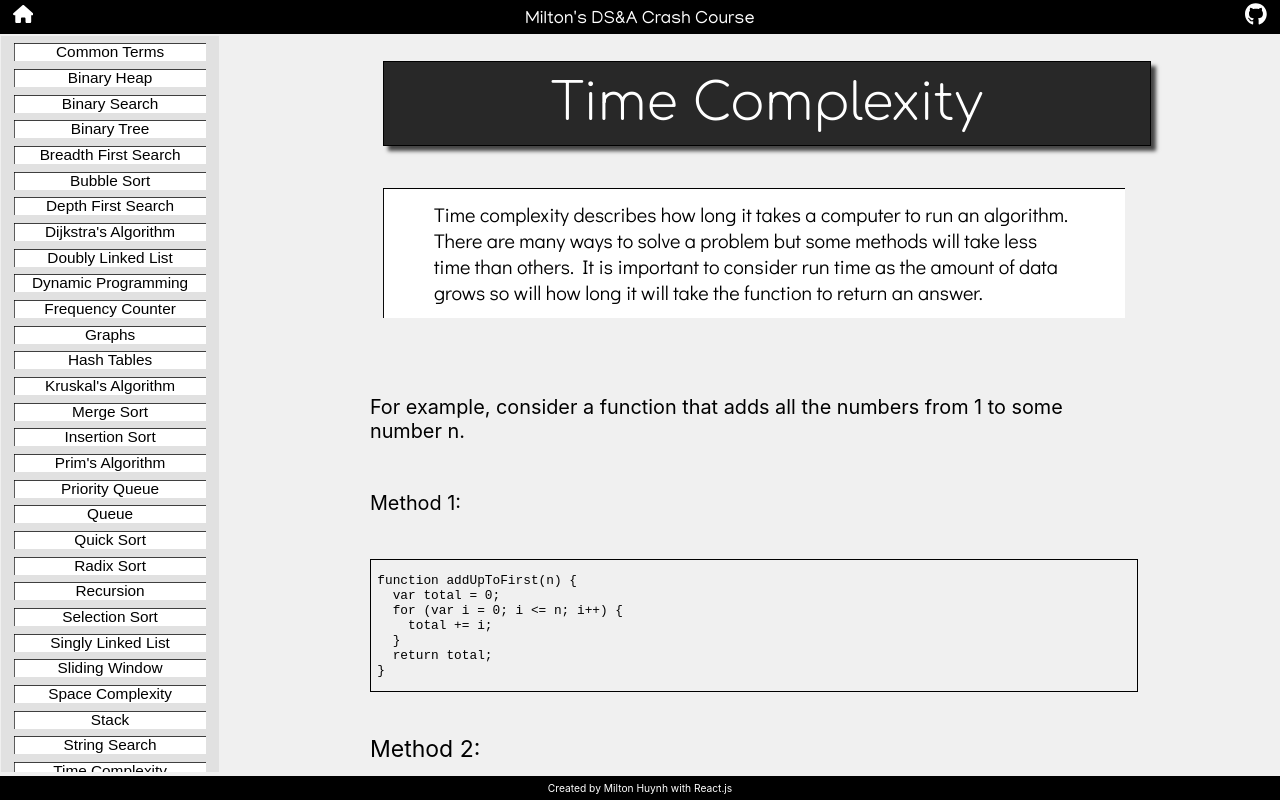
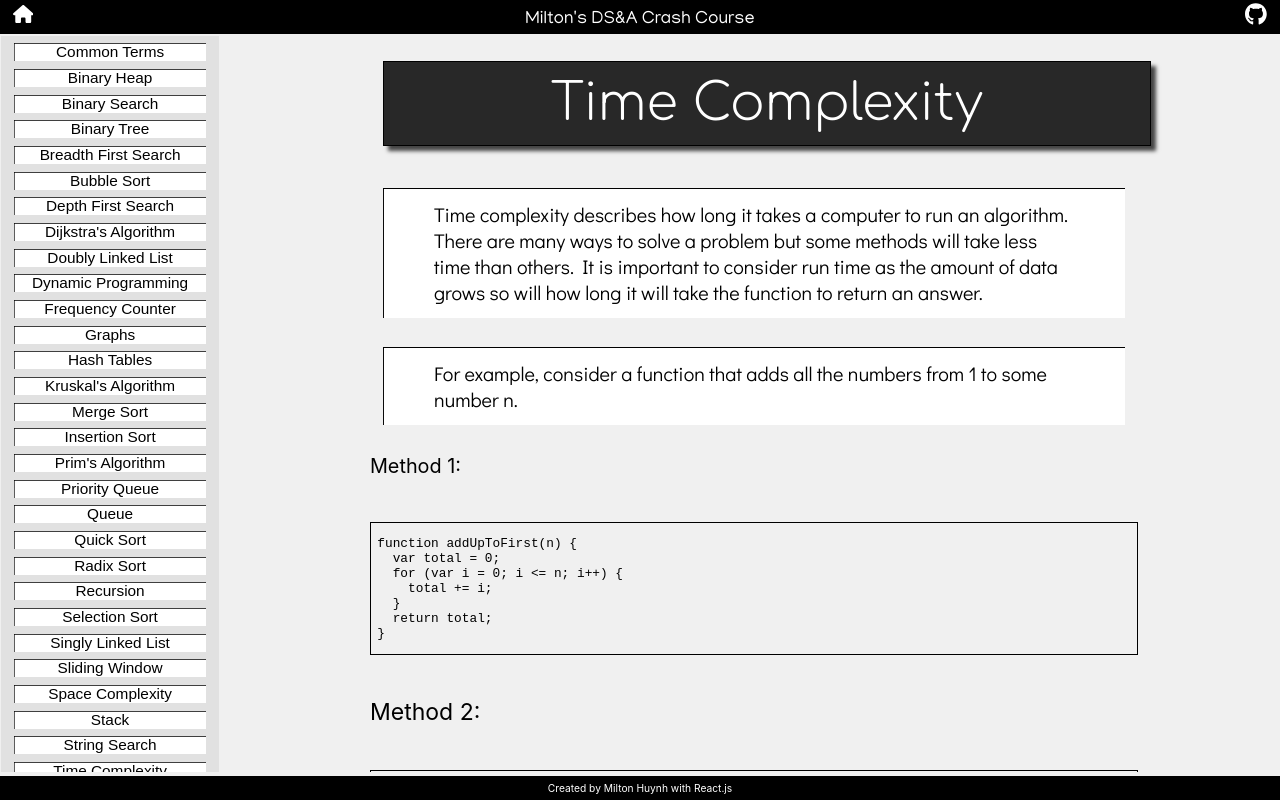
Before and after one commit to miltonhuynh/DSA-guide, a React (Create React App) app in the folder app/: page /DSA-guide/TimeComplexity in a window 1280 px wide. Built offline with nearby package versions, Linux system fonts and the light colour scheme; a web font is replaced by a local one.

Commit message:
Small edit to time complexity page

```diff
--- a/app/src/Concepts/TimeComplexity.js
+++ b/app/src/Concepts/TimeComplexity.js
@@ -20,12 +20,9 @@ export default function BigO() {
     <div class="Concept_page">
       <div class="Concept_title">Time Complexity</div>
       <div class="Container font-m">
-        <div class="Section">Time complexity describes how long it takes a computer to run an algorithm. There are many ways to
-        solve a problem but some methods will take less time than others. It is important to consider
-        run time as the amount of data grows so will how long it will take the function to return an answer.</div>
-        <br /><br />
-        <div class="font-m">For example, consider a function that adds all the numbers from 1 to some number n.</div>
-        <br /><br />
+        <div class="Section">Time complexity describes how long it takes a computer to run an algorithm. There are many ways to solve a problem but some methods will take less time than others. It is important to consider run time as the amount of data grows so will how long it will take the function to return an answer.</div>
+
+        <div class="Section">For example, consider a function that adds all the numbers from 1 to some number n.</div>
         <div class="font-m">Method 1:</div>
         <br />
         <pre>
```
